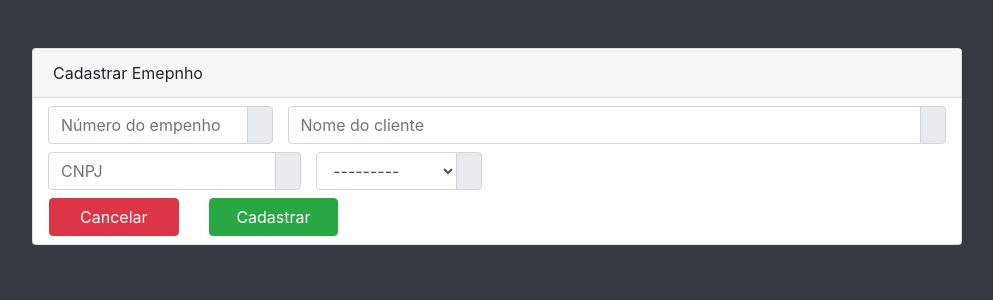
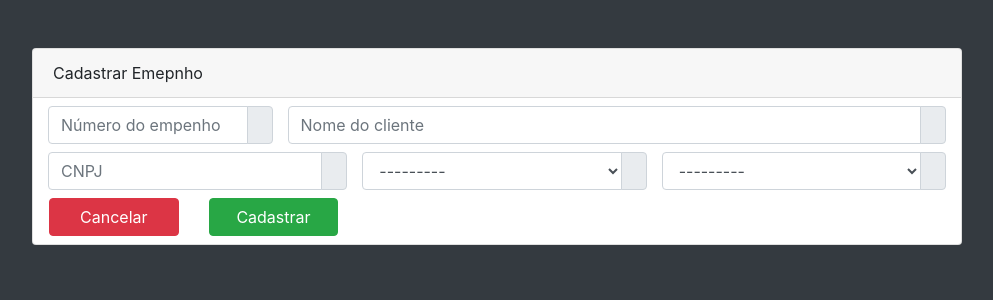
Before and after one commit to GustavoLaureth/projeto, a Django app: page /form/ in a window 1280 px wide. Shown: the part 56-356 px from the top of the page, without its empty margins (143-1136 px from the left). Run offline with Django 3.2, Linux system fonts and the light colour scheme; data that the repository does not hold is empty; some libraries are stand-ins or nearby versions.

Commit message:
added companies feature

```diff
--- a/cliente/admin.py
+++ b/cliente/admin.py
@@ -1,9 +1,10 @@
 from django.contrib import admin
-from .models import Categoria, Cliente
+from .models import Categoria, Empresa, Cliente
 
 class ClienteAdmin(admin.ModelAdmin):
-    list_display = ['id', 'numero', 'nome', 'cnpj', 'categoria']
+    list_display = ['id', 'numero', 'nome', 'cnpj', 'categoria', 'empresa']
     list_display_links = ['id']
 
+admin.site.register(Empresa)
 admin.site.register(Categoria)
 admin.site.register(Cliente, ClienteAdmin)
--- a/cliente/form.py
+++ b/cliente/form.py
@@ -5,7 +5,7 @@ from .models import Cliente
 class ClienteForm(ModelForm):
     class Meta:
         model = Cliente
-        fields = ['numero', 'nome', 'cnpj', 'data_criacao', 'categoria']
+        fields = ['numero', 'nome', 'cnpj', 'data_criacao', 'categoria', 'empresa']
 
     def __init__(self, *args, **kwargs):
         super(ClienteForm, self).__init__(*args, **kwargs)
--- a/cliente/models.py
+++ b/cliente/models.py
@@ -2,6 +2,12 @@ from django.db import models
 from django.utils import timezone
 
 class Categoria(models.Model):
+    nome = models.CharField(max_length=255)
+
+    def __str__(self):
+        return self.nome
+
+class Empresa(models.Model):
     nome = models.CharField(max_length=255)
 
     def __str__(self):
@@ -13,6 +19,7 @@ class Cliente(models.Model):
     cnpj = models.CharField(max_length=255, blank=True)
     data_criacao = models.DateTimeField(default=timezone.now)
     categoria = models.ForeignKey(Categoria, on_delete=models.DO_NOTHING)
+    empresa = models.ForeignKey(Empresa, on_delete=models.DO_NOTHING)
 
     def __str__(self):
         return self.nome
--- a/cliente/templates/cliente/detalhe.html
+++ b/cliente/templates/cliente/detalhe.html
@@ -8,6 +8,8 @@
         <p>Nome: {{ cliente.nome }}</p>
         <p>CNPJ: {{ cliente.cnpj }}</p>
         <p>Status: {{ cliente.categoria }}</p>
+        <p>Data: {{ cliente.data_criacao }}</p>
+        <p>Empresa: {{ cliente.empresa }}</p>
         <a href="{% url 'cliente' %}" class="btn btn-outline-secondary" style="width: 100%">Voltar</a>
     </div>
 </div>
--- a/cliente/templates/cliente/form.html
+++ b/cliente/templates/cliente/form.html
@@ -30,8 +30,8 @@
                       </div>
                     </div>
                   </div>
-                  <div class="input-group col-6 mb-2 p-15">
-                    <div class="input-group col-7 p-0" >
+                  <div class="input-group col-12 mb-2 p-15">
+                    <div class="input-group col-4 p-0" >
                       {% render_field form.cnpj type="cnpj" name="cnpj" type="name" placeholder="CNPJ" autocomplete="off"%}
                       <div class="input-group-append">
                         <div class="input-group-text">
@@ -39,8 +39,16 @@
                         </div>
                       </div>
                     </div>
-                    <div class="input-group col-5 pr-0">
+                    <div class="input-group col-4 pr-0">
                       {% render_field form.categoria name="categoria" id="categoria" placeholder="Categoria" autocomplete="off"%}
+                      <div class="input-group-append">
+                        <div class="input-group-text">
+                          <span class="fas fa-phone"></span>
+                        </div>
+                      </div>
+                    </div>
+                    <div class="input-group col-4 pr-0">
+                      {% render_field form.empresa name="empresa" id="empresa" placeholder="Empresa" autocomplete="off"%}
                       <div class="input-group-append">
                         <div class="input-group-text">
                           <span class="fas fa-phone"></span>
```
Also changed, not shown: cliente/migrations/0003_empresa_cliente_empresa.py (added).
